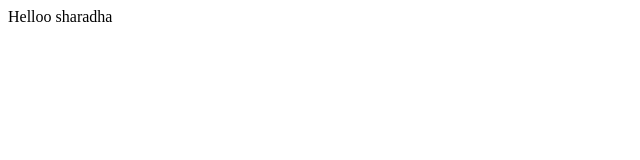
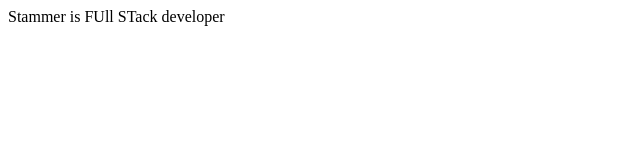
Before and after one commit to stammer1/First-Repository, a plain HTML site: page index.html in a window 1280 px wide. Shown: the whole page, without its empty margins (0-640 px from the left). Drawn offline with Linux system fonts and the light colour scheme.

Commit message:
Vs code commit bola

```diff
--- a/index.html
+++ b/index.html
@@ -1 +1 @@
-<p>Helloo sharadha </p>
+<p> Stammer is FUll STack developer  </p>
```
Also changed, not shown: index.css (added).
